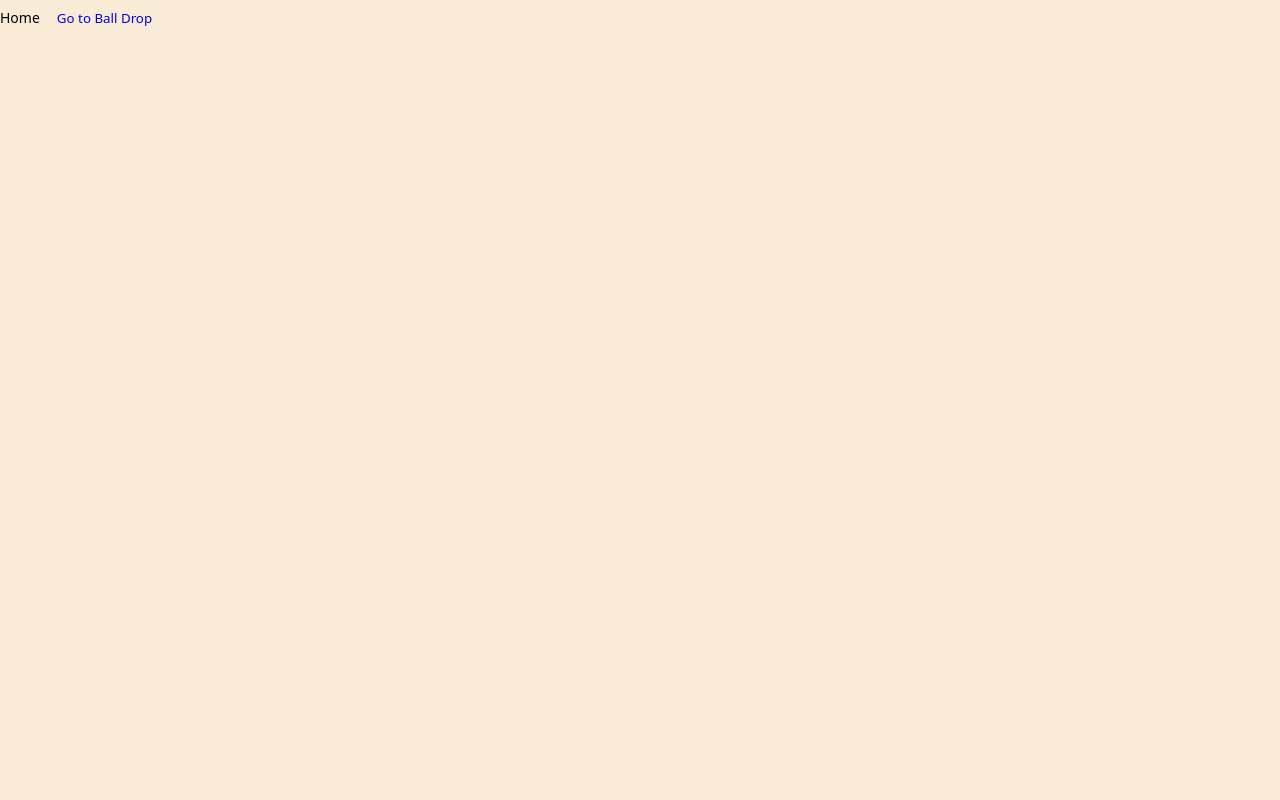
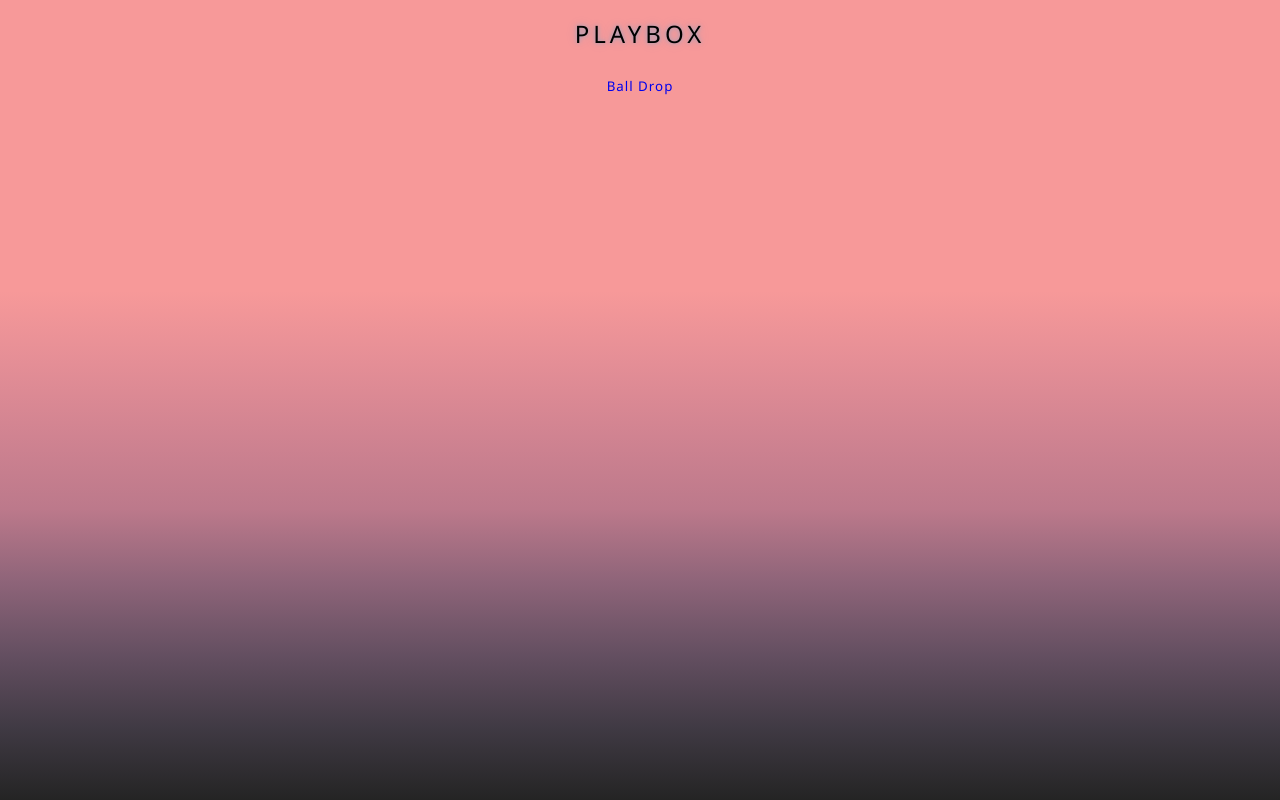
Before and after one commit to klnyc/Ball-Drop, a React (Vite) app: page / in a window 1280 px wide. Built offline with nearby package versions, Linux system fonts and the light colour scheme.

Commit message:
Add home page and title colors

```diff
--- a/src/BallDrop/BallDrop.css
+++ b/src/BallDrop/BallDrop.css
@@ -1,53 +1,12 @@
 #ball-drop-container {
-  --color-purple: #646cff;
-  --color-coral: lightcoral;
-
   width: 100%;
   height: 100%;
-  color: ghostwhite;
 }
 
-canvas {
+#ball-drop-canvas {
   display: block;
   width: 100%;
   height: 100%;
-  background-image: linear-gradient(
-    to top,
-    #242424,
-    #403a44,
-    #644f61,
-    #8e6479,
-    #bc798b,
-    #d08391,
-    #e48e96,
-    #f79999,
-    #f79999,
-    #f79999,
-    #f79999,
-    #f79999
-  );
-}
-
-button {
-  border-radius: 8px;
-  border: 1px solid transparent;
-  padding: 8px;
-  margin: 0 8px;
-  font-weight: 500;
-  font-family: inherit;
-  background-color: transparent;
-  cursor: pointer;
-  transition: border-color 0.25s;
-  color: inherit;
-}
-
-button:hover {
-  border-color: var(--color-purple);
-}
-
-button:focus,
-button:focus-visible {
-  outline: 4px auto -webkit-focus-ring-color;
 }
 
 #start-game-button {
@@ -66,6 +25,7 @@ button:focus-visible {
   bottom: 0;
   width: 100%;
   padding-bottom: 8px;
+  color: var(--color-white);
 }
 
 .footer-item {
--- a/src/BallDrop/components/BallDrop.tsx
+++ b/src/BallDrop/components/BallDrop.tsx
@@ -193,8 +193,7 @@ const BallDrop = (): JSX.Element => {
 
   return (
     <div id="ball-drop-container">
-      <canvas ref={canvasRef} />
-
+      <canvas id="ball-drop-canvas" ref={canvasRef} />
       <div id="footer">
         <Link to="/">
           <button id="back-to-playbox-button">Back to Playbox</button>
--- a/src/Home/Home.css
+++ b/src/Home/Home.css
@@ -1,5 +1,15 @@
 #home-container {
   width: 100%;
   height: 100%;
-  background-color: antiquewhite;
+  text-align: center;
 }
+
+#playbox-title {
+  text-transform: uppercase;
+  letter-spacing: 4px;
+  font-size: 24px;
+  padding: 16px;
+  text-shadow:
+    0 0 4px rgba(0, 180, 255, 0.4),
+    0 0 12px rgba(0, 180, 255, 0.2);
+}
--- a/src/Home/components/Home.tsx
+++ b/src/Home/components/Home.tsx
@@ -5,9 +5,9 @@ import { Link } from "react-router";
 const Home = (): JSX.Element => {
   return (
     <div id="home-container">
-      Home
+      <div id="playbox-title">Playbox</div>
       <Link to="/balldrop">
-        <button>Go to Ball Drop</button>
+        <button>Ball Drop</button>
       </Link>
     </div>
   );
--- a/src/index.css
+++ b/src/index.css
@@ -1,7 +1,8 @@
 :root {
-  font-family: system-ui, Avenir, Helvetica, Arial, sans-serif;
+  font-family: "Segoe UI", "Roboto", sans-serif;
   line-height: 1.5;
   font-size: 14px;
+  letter-spacing: 1px;
   font-synthesis: none;
   text-rendering: optimizeLegibility;
   -webkit-font-smoothing: antialiased;
@@ -13,7 +14,49 @@ body {
   height: 100%;
 }
 
+button {
+  border-radius: 8px;
+  border: 1px solid transparent;
+  padding: 8px;
+  margin: 0 8px;
+  font-weight: 500;
+  font-family: inherit;
+  background-color: transparent;
+  cursor: pointer;
+  transition: border-color 0.25s;
+  color: inherit;
+  letter-spacing: 1px;
+}
+
+button:hover {
+  border-color: var(--color-purple);
+}
+
+button:focus,
+button:focus-visible {
+  outline: 4px auto -webkit-focus-ring-color;
+}
+
 #app {
+  --color-white: ghostwhite;
+  --color-purple: #646cff;
+  --color-coral: lightcoral;
+
   height: 100vh;
   width: 100%;
+  background-image: linear-gradient(
+    to top,
+    #242424,
+    #403a44,
+    #644f61,
+    #8e6479,
+    #bc798b,
+    #d08391,
+    #e48e96,
+    #f79999,
+    #f79999,
+    #f79999,
+    #f79999,
+    #f79999
+  );
 }
```
